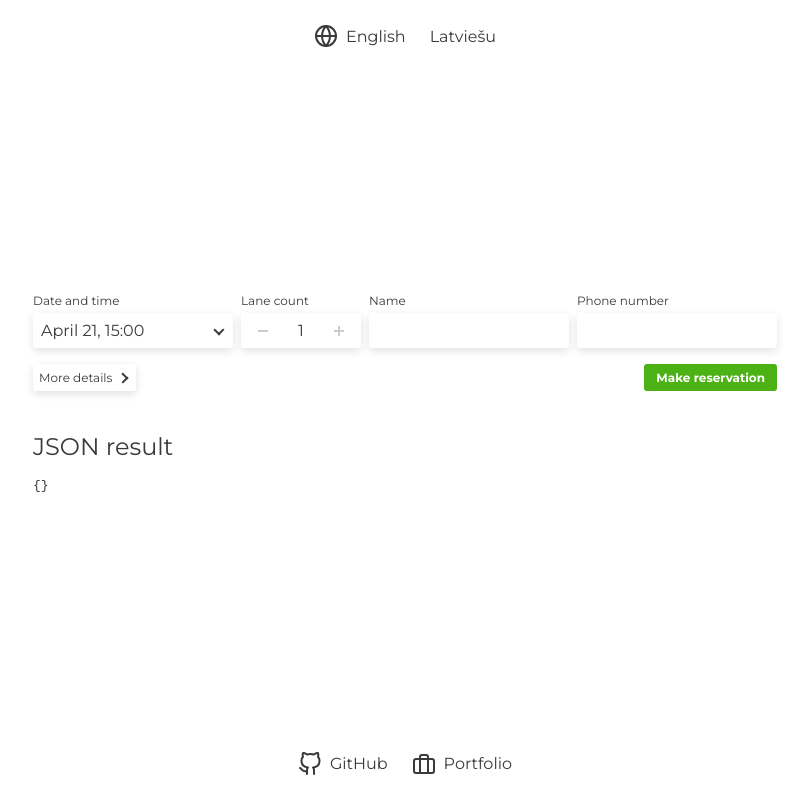
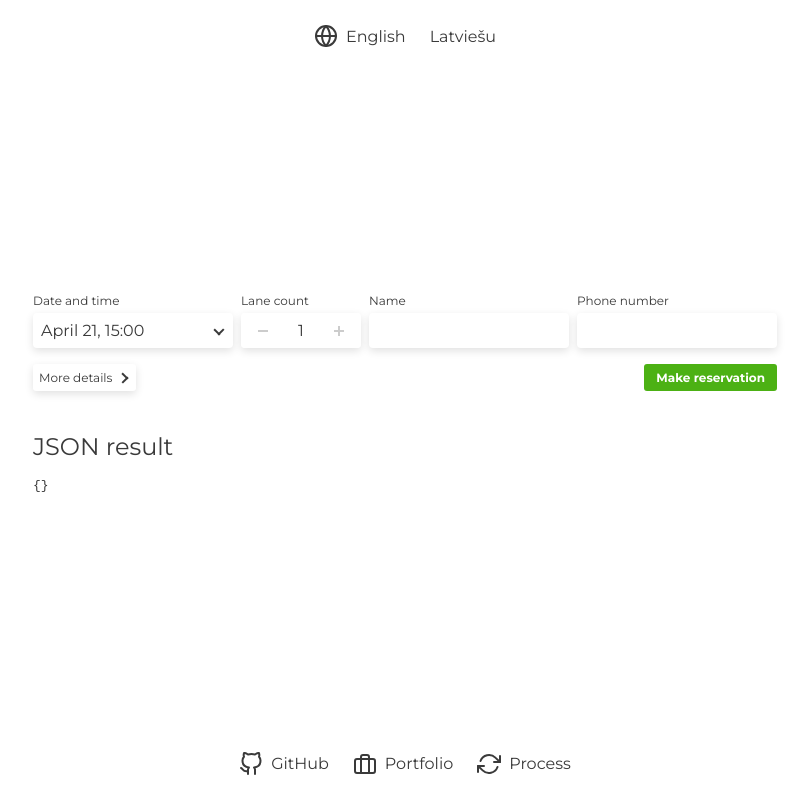
Before and after one commit to edburtnieks-private/bowling-reservation-form-demo, a React (Create React App) app: page / in a window 1280 px wide. Shown: the whole page, without its empty margins (235-1044 px from the left). Built offline with nearby package versions, Linux system fonts and the light colour scheme.

Commit message:
Add link to process post in footer

```diff
--- a/src/components/Links/index.tsx
+++ b/src/components/Links/index.tsx
@@ -2,6 +2,7 @@ import React from "react";
 
 import { ReactComponent as GitHubIcon } from "../../assets/icons/github.svg";
 import { ReactComponent as BriefcaseIcon } from "../../assets/icons/briefcase.svg";
+import { ReactComponent as RefreshCWIcon } from "../../assets/icons/refresh-cw.svg";
 
 import styles from "./styles.module.scss";
 
@@ -31,6 +32,18 @@ const Links = () => {
           <span>Portfolio</span>
         </a>
       </li>
+
+      <li className={styles.listItem}>
+        <a
+          href="https://www.edburtnieks.me/examples/bowling-reservation-form/"
+          className={styles.link}
+          target="_blank"
+          rel="noopener noreferrer"
+        >
+          <RefreshCWIcon className={styles.icon} />
+          <span>Process</span>
+        </a>
+      </li>
     </ul>
   );
 };
--- a/src/components/Links/styles.module.scss
+++ b/src/components/Links/styles.module.scss
@@ -1,13 +1,23 @@
 .wrapper {
-  align-items: center;
   display: flex;
+  flex-direction: column;
   list-style: none;
   margin: 0;
   padding: 0;
+
+  @media (min-width: 400px) {
+    align-items: center;
+    flex-direction: row;
+  }
 }
 
 .listItem + .listItem {
-  margin-left: var(--s-l);
+  margin-top: var(--s-l);
+
+  @media (min-width: 768px) {
+    margin-left: var(--s-l);
+    margin-top: var(--s-0);
+  }
 }
 
 .link {
```
Also changed, not shown: src/assets/icons/refresh-cw.svg (added).
